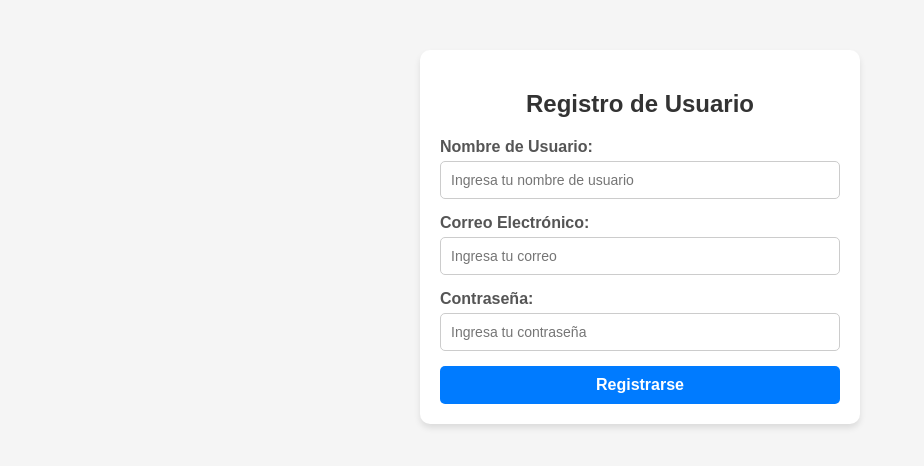
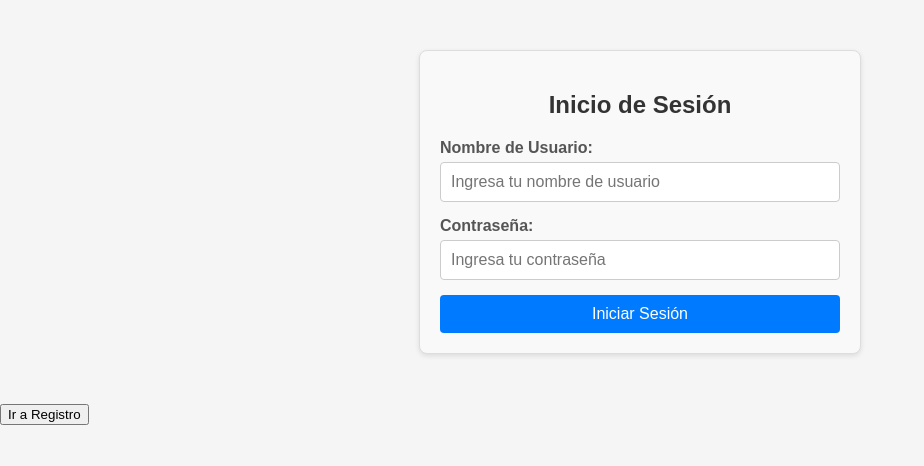
Before and after one commit to RedNegocios/interface-layer, a React (Create React App) app: page / in a window 1280 px wide. Shown: the top 466 px of the page, without its empty margins (0-924 px from the left). Built offline with nearby package versions, Linux system fonts and the light colour scheme.

Commit message:
Commit default

```diff
--- a/src/App.js
+++ b/src/App.js
@@ -1,10 +1,16 @@
-import React from "react";
+import React, { useState } from "react";
+import LoginForm from "./LoginForm";
 import RegistroForm from "./RegistroForm";
 
 const App = () => {
+  const [showLogin, setShowLogin] = useState(true);
+
   return (
     <div>
-      <RegistroForm />
+      {showLogin ? <LoginForm /> : <RegistroForm />}
+      <button onClick={() => setShowLogin(!showLogin)}>
+        {showLogin ? "Ir a Registro" : "Ir a Login"}
+      </button>
     </div>
   );
 };
--- /dev/null
+++ b/src/LoginForm.css
@@ -0,0 +1,53 @@
+.login-container {
+    max-width: 400px;
+    margin: 50px auto;
+    padding: 20px;
+    border: 1px solid #ddd;
+    border-radius: 8px;
+    background-color: #f9f9f9;
+    box-shadow: 0 2px 5px rgba(0, 0, 0, 0.1);
+  }
+
+  .login-container h2 {
+    text-align: center;
+    margin-bottom: 20px;
+    color: #333;
+  }
+
+  .login-form .form-group {
+    margin-bottom: 15px;
+  }
+
+  .login-form label {
+    display: block;
+    margin-bottom: 5px;
+    font-weight: bold;
+  }
+
+  .login-form input {
+    width: 100%;
+    padding: 10px;
+    border: 1px solid #ccc;
+    border-radius: 4px;
+    font-size: 16px;
+  }
+
+  .login-btn {
+    width: 100%;
+    padding: 10px;
+    background-color: #007bff;
+    color: white;
+    border: none;
+    border-radius: 4px;
+    font-size: 16px;
+    cursor: pointer;
+  }
+
+  .login-btn:disabled {
+    background-color: #ccc;
+    cursor: not-allowed;
+  }
+
+  .login-btn:hover:not(:disabled) {
+    background-color: #0056b3;
+  }
--- /dev/null
+++ b/src/LoginForm.js
@@ -0,0 +1,83 @@
+import React, { useState } from "react";
+import "./LoginForm.css"; // Asegúrate de tener estilos CSS personalizados
+
+const LoginForm = () => {
+  // Estado para credenciales y carga
+  const [credentials, setCredentials] = useState({ username: "", password: "" });
+  const [loading, setLoading] = useState(false);
+
+  // Maneja los cambios en los campos de entrada
+  const handleChange = (e) => {
+    const { name, value } = e.target;
+    setCredentials({ ...credentials, [name]: value });
+  };
+
+  // Maneja el envío del formulario
+  const handleSubmit = async (e) => {
+    e.preventDefault();
+    setLoading(true);
+
+    try {
+      const response = await fetch("http://localhost:8080/negocios/api/login", {
+        method: "POST",
+        headers: {
+          "Content-Type": "application/json",
+        },
+        body: JSON.stringify(credentials),
+      });
+
+      if (response.ok) {
+        const data = await response.json();
+        alert(`Bienvenido ${data.username}`);
+        console.log("Token:", data.token); // Guarda el token si es necesario
+        setCredentials({ username: "", password: "" }); // Resetea el formulario
+      } else {
+        const errorMessage = await response.text(); // Maneja la respuesta como texto (ejemplo: "Invalid username or password")
+        alert(`Error: ${errorMessage}`);
+      }
+    } catch (error) {
+      alert("Error al conectar con el servidor");
+    } finally {
+      setLoading(false);
+    }
+  };
+
+  return (
+    <div className="login-container">
+      <h2>Inicio de Sesión</h2>
+      <form onSubmit={handleSubmit} className="login-form">
+        <div className="form-group">
+          <label htmlFor="username">Nombre de Usuario:</label>
+          <input
+            type="text"
+            id="username"
+            name="username"
+            value={credentials.username}
+            onChange={handleChange}
+            placeholder="Ingresa tu nombre de usuario"
+            required
+          />
+        </div>
+
+        <div className="form-group">
+          <label htmlFor="password">Contraseña:</label>
+          <input
+            type="password"
+            id="password"
+            name="password"
+            value={credentials.password}
+            onChange={handleChange}
+            placeholder="Ingresa tu contraseña"
+            required
+          />
+        </div>
+
+        <button type="submit" className="login-btn" disabled={loading}>
+          {loading ? "Ingresando..." : "Iniciar Sesión"}
+        </button>
+      </form>
+    </div>
+  );
+};
+
+export default LoginForm;
```
